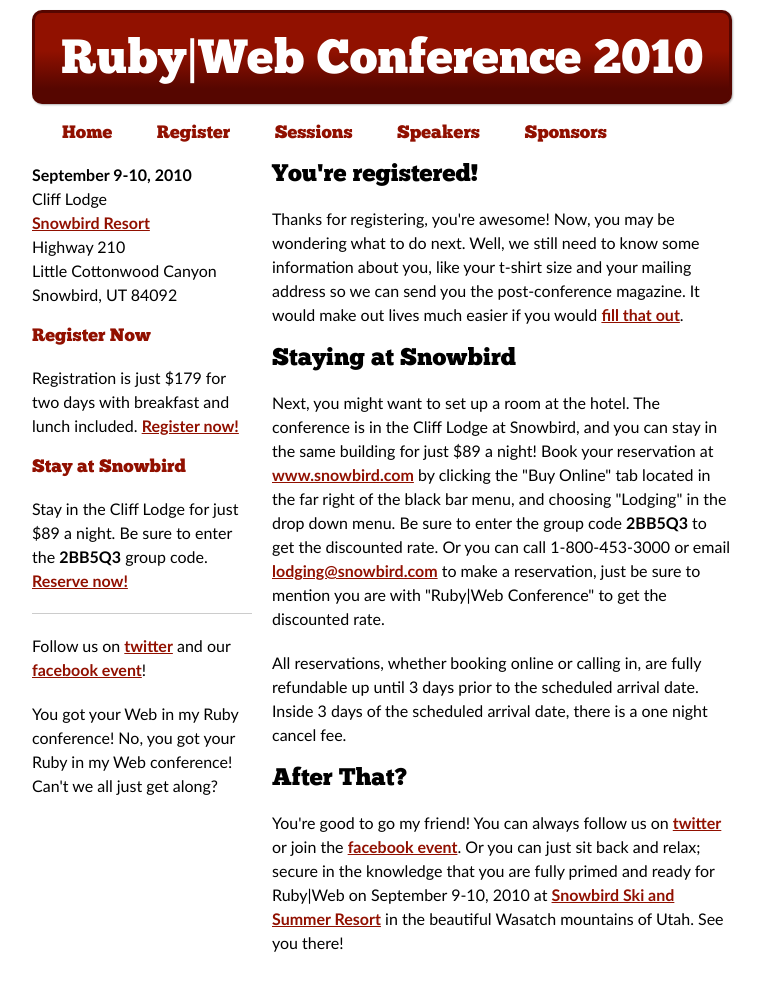
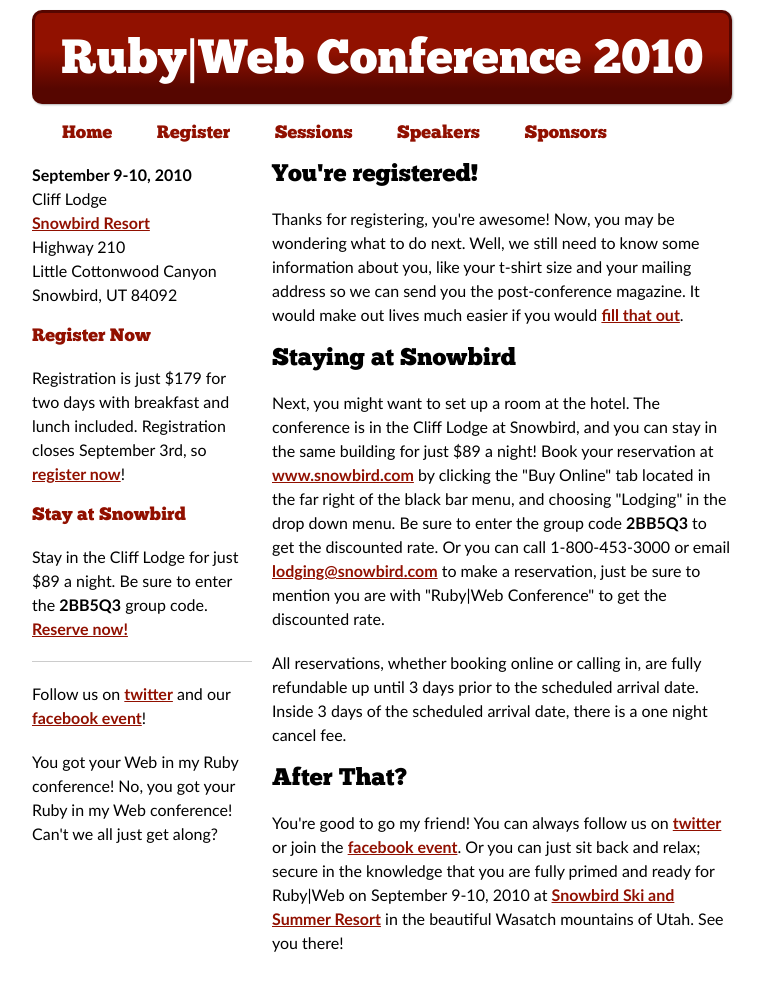
Before and after one commit to blowmage/rubywebconf.org, a Jekyll site: the page built from thanks.html, in a window 1280 px wide. Shown: the whole page, without its empty margins (258-1023 px from the left). Built offline with Jekyll 4.4.1, drawn with Linux system fonts in a browser that asks for light colours.

Commit message:
Add registration close date

```diff
--- a/_layouts/default.html
+++ b/_layouts/default.html
@@ -37,7 +37,7 @@
 	Little Cottonwood Canyon<br>
 	Snowbird, UT 84092</p>
 	<h3><a href="http://bit.ly/rubyweb2010register">Register Now</a></h3>
-    <p>Registration is just $179 for two days with breakfast and lunch included. <a href="http://bit.ly/rubyweb2010register">Register now!</a></strong></p>
+    <p>Registration is just $179 for two days with breakfast and lunch included. Registration closes September 3rd, so <a href="http://bit.ly/rubyweb2010register">register now</a>!</p>
     <h3><a href="http://www.snowbird.com/">Stay at Snowbird</a></h3>
     <p>Stay in the Cliff Lodge for just $89 a night. Be sure to enter the <strong>2BB5Q3</strong> group code. <a href="http://www.snowbird.com/">Reserve now!</a></strong></p>
     <hr>
--- a/_layouts/home.html
+++ b/_layouts/home.html
@@ -35,7 +35,7 @@
 
   <div id="promo1">
 	<h2><a href="http://bit.ly/rubyweb2010register">Register Right Now!</a></h2>
-    <p>Registration is just <strong>$179</strong> for two days of awesome Ruby and web hacking in the beautiful Wasatch mountains. Breakfast and lunch included. Don't miss it! <a href="http://bit.ly/rubyweb2010register">Register now!</a></strong></p>
+    <p>Registration is just <strong>$179</strong> for two days of awesome Ruby and web hacking in the beautiful Wasatch mountains. Breakfast and lunch included. Registration closes September 3rd, so <a href="http://bit.ly/rubyweb2010register">register now</a>!</p>
   </div>
 
   <div id="promo2">
```
